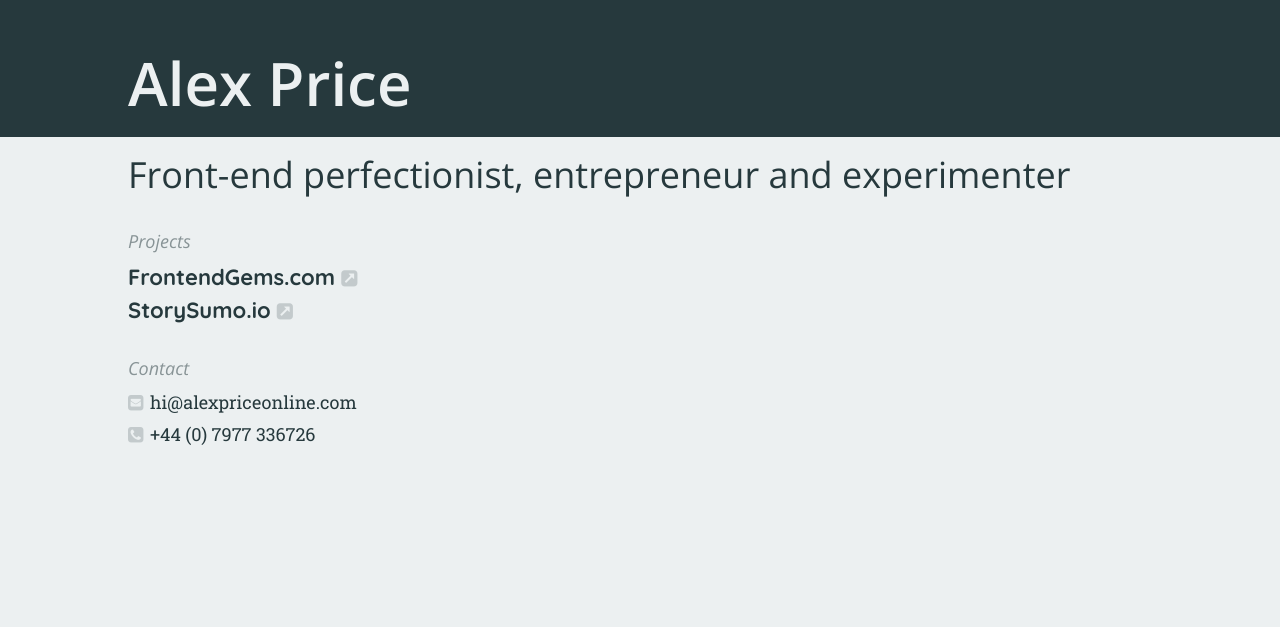
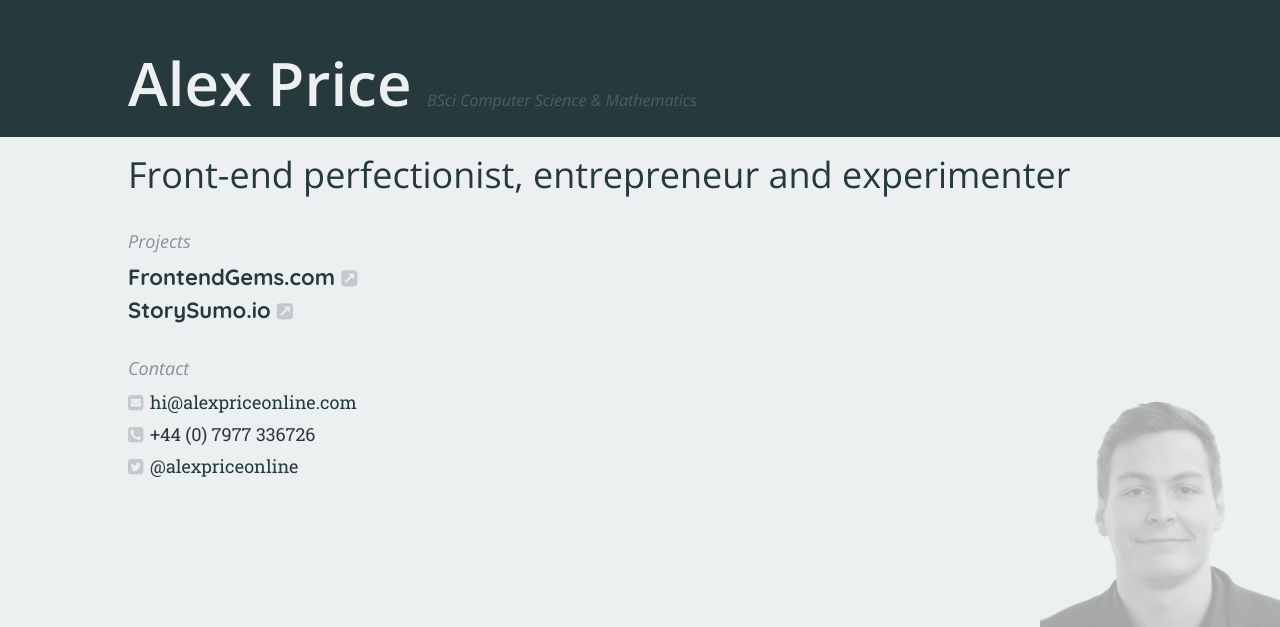
Before and after one commit to alexpriceonline/alexpriceonline.github.io, a website: page index.html in a window 1280 px wide. Shown: the part 183-810 px from the top of the page. Drawn offline with nearby package versions, Linux system fonts and the light colour scheme.

Commit message:
Added twitter, photo and degree info

```diff
--- a/index.html
+++ b/index.html
@@ -1,6 +1,9 @@
 <!doctype html>
 <html class="no-js" lang="en">
     <head>
+        <link href='https://fonts.googleapis.com/css?family=Open+Sans:600,300italic,300,400italic|Roboto+Slab|Quicksand:700'
+              rel='stylesheet' type='text/css'>
+
         <meta charset="utf-8">
         <meta http-equiv="x-ua-compatible" content="ie=edge">
         <meta name="viewport" content="width=device-width, initial-scale=1">
@@ -9,7 +12,6 @@
         <meta name="description"
               content="The digital business card for Alex Price, a freelance web developer and entrepreneur.">
 
-        <link href='https://fonts.googleapis.com/css?family=Open+Sans:600,300,400italic|Quicksand:700|Roboto+Slab' rel='stylesheet' type='text/css'>
         <link rel="stylesheet" href="//alexpriceonline.github.io/css/styles.css">
     </head>
     <body>
@@ -21,6 +23,9 @@
         <header class="header">
             <h1 class="header-title">
                 Alex Price
+                <small class="header-title-degree">
+                    BSci Computer Science &amp; Mathematics
+                </small>
             </h1>
         </header>
         <section class="body">
@@ -51,6 +56,12 @@
                class="body-link mod-contact mod-phone">
                 +44 (0) 7977 336726
             </a>
+            <a href="https://twitter.com/alexpriceonline"
+               title="Send me a tweet"
+               target="_blank"
+               class="body-link mod-contact mod-twitter">
+                @alexpriceonline
+            </a>
         </section>
         <!-- </Main page content>-->
     </body>
--- a/src/scss/base/_global.scss
+++ b/src/scss/base/_global.scss
@@ -15,11 +15,23 @@
 
 body {
     background: $white;
-    font-family: "HelveticaNeue-Light",
-                 "Helvetica Neue Light",
-                 "Helvetica Neue",
-                 Helvetica,
-                 Arial,
-                 "Lucida Grande",
-                 sans-serif;
+    position: relative;
+    min-height: 100vh;
 }
+
+body::after {
+    background-image: url('//alexpriceonline.github.io/images/alex.png');
+    background-size: 30vh;
+    bottom: rem(-10px);
+    content: '';
+    display: block;
+    height: 30vh;
+    opacity: 0.2;
+    position: absolute;
+    right: 0;
+    width: 30vh;
+
+    @include break(medium) {
+        opacity: 0.3;
+    }
+}
--- a/src/scss/modules/_body.scss
+++ b/src/scss/modules/_body.scss
@@ -3,8 +3,9 @@
 // ==============================================
 
 .body {
+    @include clearfix();
     margin: 0 10%;
-    padding: rem(13px 0 20px);
+    padding: rem(13px 0);
 }
 
     .body-title {
@@ -59,7 +60,7 @@
         -webkit-transition: border 0.2s ease-in-out;
         transition: border 0.2s ease-in-out;
 
-        &:nth-of-type(2n) {
+        &:nth-of-type(2) {
             margin: rem(0 0 30px);
         }
 
@@ -70,7 +71,7 @@
 
     .body-link.mod-external {
         font-family: 'Quicksand', sans-serif;
-        font-weight: 600;
+        font-weight: 700;
     }
 
     .body-link.mod-external::after {
@@ -91,7 +92,6 @@
 
         @include break(medium) {
             @include fontSize(18px);
-            font-family: 'Roboto Slab', serif;
         }
     }
 
@@ -105,6 +105,10 @@
         @include break(medium) {
             @include fontSize(18px);
         }
+    }
+
+    .body-link.mod-contact.mod-twitter::before {
+        content: '\e800';
     }
 
     .body-link.mod-contact.mod-phone::before {
--- a/src/scss/modules/_header.scss
+++ b/src/scss/modules/_header.scss
@@ -24,3 +24,17 @@
             @include fontSize(60px);
         }
     }
+
+        .header-title-degree {
+            @include fontSize(18px);
+            display: block;
+            font-style: italic;
+            font-weight: 400;
+            opacity: 0.3;
+
+            @include break(medium) {
+                @include fontSize(16px);
+                display: inline;
+                opacity: 0.2;
+            }
+        }
--- a/src/scss/styles.scss
+++ b/src/scss/styles.scss
@@ -6,7 +6,6 @@
 
 // Basic imports
 @import "vendor/normalize";
-@import url(https://fonts.googleapis.com/css?family=Comfortaa:400,700,300);
 @import "variables";
 
 // Mixin imports
```
Also changed, not shown: README.md, css/styles.css, fonts/fontello.ttf, fonts/fontello.woff, images/alex.png (added), 2 other files.
